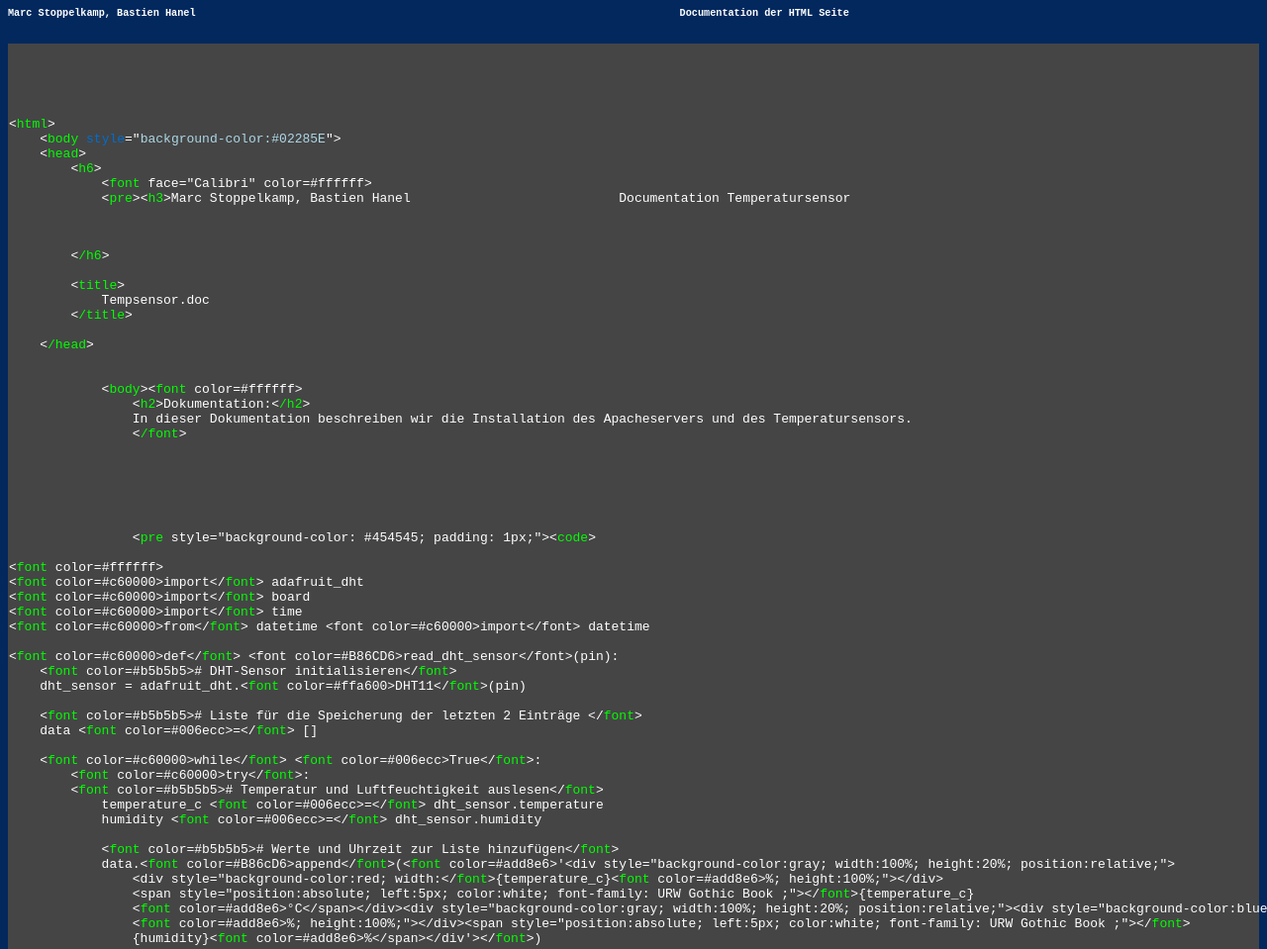
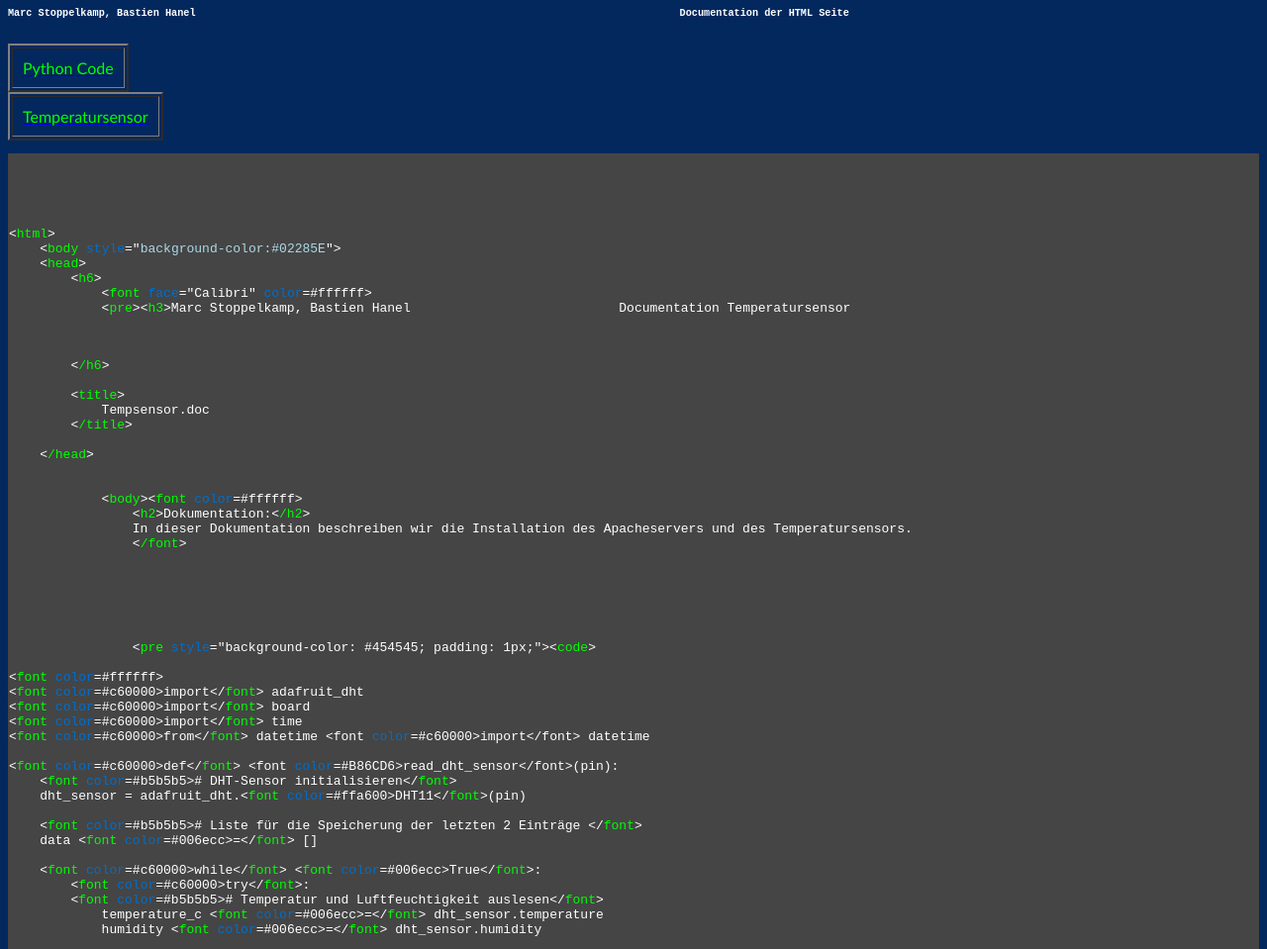
Before and after one commit to na1Ra/VP1-Website-PI, a plain HTML site: page HTML-Seite/Webseite2.html in a window 1280 px wide. Shown: the top 959 px of the page at 99% size. Drawn offline with Linux system fonts and the light colour scheme.

Commit message:
New code

```diff
--- a/HTML-Seite/Webseite2.html
+++ b/HTML-Seite/Webseite2.html
@@ -12,9 +12,19 @@
         </title>
 
     </head>
+    <table border="2" cellpadding="10">
+        <tr>
+            <td><a href="./Webseite1.html"><font color=#00ff00>Python Code</font></a></td>
+        </tr>
+    </table>
+    <table border="2" cellpadding="10">
+        <tr>
+            <td><a href="./temp.html"><font color=#00ff00>Temperatursensor</font></a></td>
+        </tr>
+    </table>
 
                         <body>
-                            <pre style="background-color: #454545; padding: 1px;"><code>
+                                                        <pre style="background-color: #454545; padding: 1px;"><code>
 
 
                         <pre>
@@ -22,7 +32,7 @@
     &lt;<font color=#00ff00>body</font> <font color=#006ecc>style</font>="<font color=#add8e6>background-color:#02285E</font>"&gt;
     &lt;<font color=#00ff00>head</font>&gt;
         &lt;<font color=#00ff00>h6</font>&gt;
-            &lt;<font color=#00ff00>font</font> face="Calibri" color=#ffffff&gt;
+            &lt;<font color=#00ff00>font</font> <font color=#006ecc>face</font>="Calibri" <font color=#006ecc>color</font>=#ffffff&gt;
             &lt;<font color=#00ff00>pre</font>&gt;&lt;<font color=#00ff00>h3</font>&gt;Marc Stoppelkamp, Bastien Hanel                           Documentation Temperatursensor                                                                         FS-22D</h3></pre>
 
         &lt;<font color=#00ff00>/h6</font>&gt;
@@ -34,7 +44,7 @@
     &lt;<font color=#00ff00>/head</font>&gt;
 
 
-            &lt;<font color=#00ff00>body</font>&gt;&lt;<font color=#00ff00>font</font> color=#ffffff&gt;
+            &lt;<font color=#00ff00>body</font>&gt;&lt;<font color=#00ff00>font</font> <font color=#006ecc>color</font>=#ffffff&gt;
                 &lt;<font color=#00ff00>h2</font>&gt;Dokumentation:&lt;<font color=#00ff00>/h2</font>&gt;
                 In dieser Dokumentation beschreiben wir die Installation des Apacheservers und des Temperatursensors.
                 &lt;<font color=#00ff00>/font</font>&gt;
@@ -44,26 +54,26 @@
 
 
 
-                &lt;<font color=#00ff00>pre</font> style="background-color: #454545; padding: 1px;"&gt;&lt;<font color=#00ff00>code</font>&gt;
+                &lt;<font color=#00ff00>pre</font> <font color=#006ecc>style</font>="background-color: #454545; padding: 1px;"&gt;&lt;<font color=#00ff00>code</font>&gt;
 
-&lt;<font color=#00ff00>font</font> color=#ffffff&gt;
-&lt;<font color=#00ff00>font</font> color=#c60000&gt;import&lt;/<font color=#00ff00>font</font>&gt; adafruit_dht
-&lt;<font color=#00ff00>font</font> color=#c60000&gt;import&lt;/<font color=#00ff00>font</font>&gt; board
-&lt;<font color=#00ff00>font</font> color=#c60000&gt;import&lt;/<font color=#00ff00>font</font>&gt; time
-&lt;<font color=#00ff00>font</font> color=#c60000&gt;from&lt;/<font color=#00ff00>font</font>&gt; datetime &lt;font color=#c60000&gt;import&lt;/font&gt; datetime
+&lt;<font color=#00ff00>font</font> <font color=#006ecc>color</font>=#ffffff&gt;
+&lt;<font color=#00ff00>font</font> <font color=#006ecc>color</font>=#c60000&gt;import&lt;/<font color=#00ff00>font</font>&gt; adafruit_dht
+&lt;<font color=#00ff00>font</font> <font color=#006ecc>color</font>=#c60000&gt;import&lt;/<font color=#00ff00>font</font>&gt; board
+&lt;<font color=#00ff00>font</font> <font color=#006ecc>color</font>=#c60000&gt;import&lt;/<font color=#00ff00>font</font>&gt; time
+&lt;<font color=#00ff00>font</font> <font color=#006ecc>color</font>=#c60000&gt;from&lt;/<font color=#00ff00>font</font>&gt; datetime &lt;font <font color=#006ecc>color</font>=#c60000&gt;import&lt;/font&gt; datetime
 
-&lt;<font color=#00ff00>font</font> color=#c60000&gt;def&lt;/<font color=#00ff00>font</font>&gt; &lt;font color=#B86CD6&gt;read_dht_sensor&lt;/font&gt;(pin):
-    &lt;<font color=#00ff00>font</font> color=#b5b5b5&gt;# DHT-Sensor initialisieren&lt;/<font color=#00ff00>font</font>&gt;
-    dht_sensor = adafruit_dht.&lt;<font color=#00ff00>font</font> color=#ffa600&gt;DHT11&lt;/<font color=#00ff00>font</font>&gt;(pin)
+&lt;<font color=#00ff00>font</font> <font color=#006ecc>color</font>=#c60000&gt;def&lt;/<font color=#00ff00>font</font>&gt; &lt;font <font color=#006ecc>color</font>=#B86CD6&gt;read_dht_sensor&lt;/font&gt;(pin):
+    &lt;<font color=#00ff00>font</font> <font color=#006ecc>color</font>=#b5b5b5&gt;# DHT-Sensor initialisieren&lt;/<font color=#00ff00>font</font>&gt;
+    dht_sensor = adafruit_dht.&lt;<font color=#00ff00>font</font> <font color=#006ecc>color</font>=#ffa600&gt;DHT11&lt;/<font color=#00ff00>font</font>&gt;(pin)
 
-    &lt;<font color=#00ff00>font</font> color=#b5b5b5&gt;# Liste für die Speicherung der letzten 2 Einträge &lt;/<font color=#00ff00>font</font>&gt;
-    data &lt;<font color=#00ff00>font</font> color=#006ecc&gt;=&lt;/<font color=#00ff00>font</font>&gt; []
+    &lt;<font color=#00ff00>font</font> <font color=#006ecc>color</font>=#b5b5b5&gt;# Liste für die Speicherung der letzten 2 Einträge &lt;/<font color=#00ff00>font</font>&gt;
+    data &lt;<font color=#00ff00>font</font> <font color=#006ecc>color</font>=#006ecc&gt;=&lt;/<font color=#00ff00>font</font>&gt; []
 
-    &lt;<font color=#00ff00>font</font> color=#c60000&gt;while&lt;/<font color=#00ff00>font</font>&gt; &lt;<font color=#00ff00>font</font> color=#006ecc&gt;True&lt;/<font color=#00ff00>font</font>&gt;:
-        &lt;<font color=#00ff00>font</font> color=#c60000&gt;try&lt;/<font color=#00ff00>font</font>&gt;:
-        &lt;<font color=#00ff00>font</font> color=#b5b5b5&gt;# Temperatur und Luftfeuchtigkeit auslesen&lt;/<font color=#00ff00>font</font>&gt;
-            temperature_c &lt;<font color=#00ff00>font</font> color=#006ecc&gt;=&lt;/<font color=#00ff00>font</font>&gt; dht_sensor.temperature
-            humidity &lt;<font color=#00ff00>font</font> color=#006ecc&gt;=&lt;/<font color=#00ff00>font</font>&gt; dht_sensor.humidity
+    &lt;<font color=#00ff00>font</font> <font color=#006ecc>color</font>=#c60000&gt;while&lt;/<font color=#00ff00>font</font>&gt; &lt;<font color=#00ff00>font</font> <font color=#006ecc>color</font>=#006ecc&gt;True&lt;/<font color=#00ff00>font</font>&gt;:
+        &lt;<font color=#00ff00>font</font> <font color=#006ecc>color</font>=#c60000&gt;try&lt;/<font color=#00ff00>font</font>&gt;:
+        &lt;<font color=#00ff00>font</font> <font color=#006ecc>color</font>=#b5b5b5&gt;# Temperatur und Luftfeuchtigkeit auslesen&lt;/<font color=#00ff00>font</font>&gt;
+            temperature_c &lt;<font color=#00ff00>font</font> <font color=#006ecc>color</font>=#006ecc&gt;=&lt;/<font color=#00ff00>font</font>&gt; dht_sensor.temperature
+            humidity &lt;<font color=#00ff00>font</font> <font color=#006ecc>color</font>=#006ecc&gt;=&lt;/<font color=#00ff00>font</font>&gt; dht_sensor.humidity
 
             &lt;<font color=#00ff00>font</font> color=#b5b5b5&gt;# Werte und Uhrzeit zur Liste hinzufügen&lt;/<font color=#00ff00>font</font>&gt;
             data.&lt;<font color=#00ff00>font</font> color=#B86cD6&gt;append&lt;/<font color=#00ff00>font</font>&gt;(&lt;<font color=#00ff00>font</font> color=#add8e6&gt;'&lt;div style="background-color:gray; width:100%; height:20%; position:relative;"&gt;
@@ -116,7 +126,7 @@
 
 
 
-                        </body>
+            </body>
 
 
 </html>
```
Also changed, not shown: HTML-Seite/Webseite1.html (+14 -0 lines).
